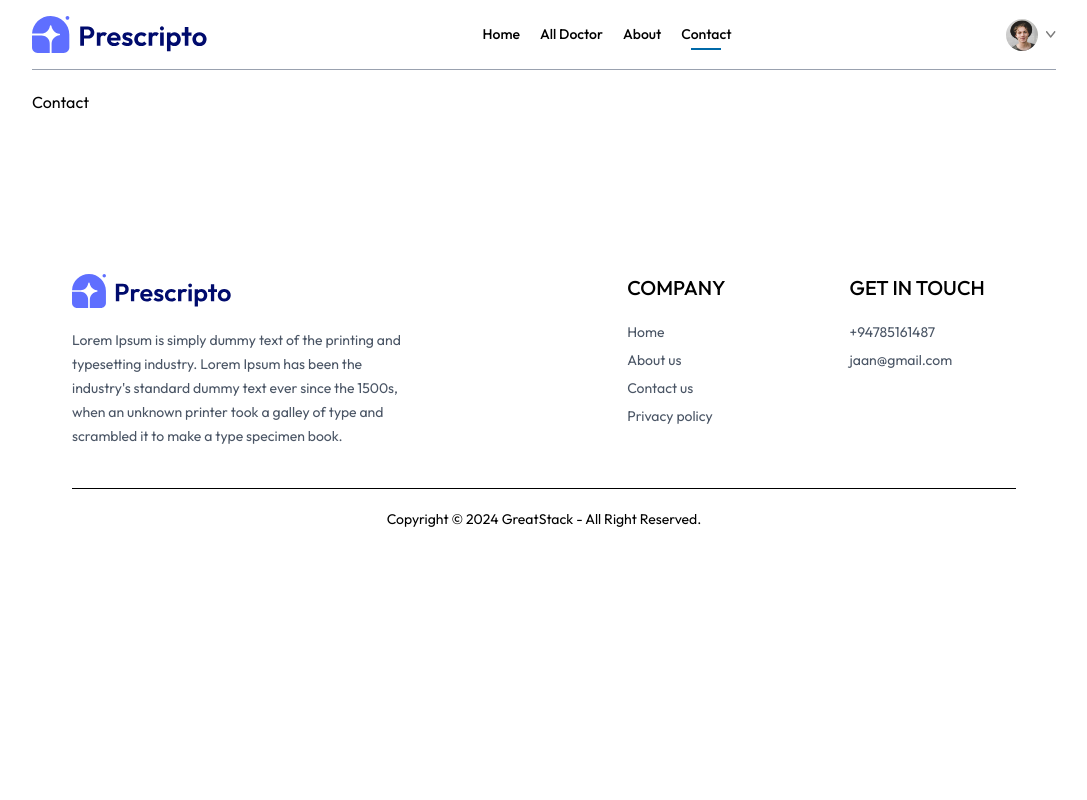
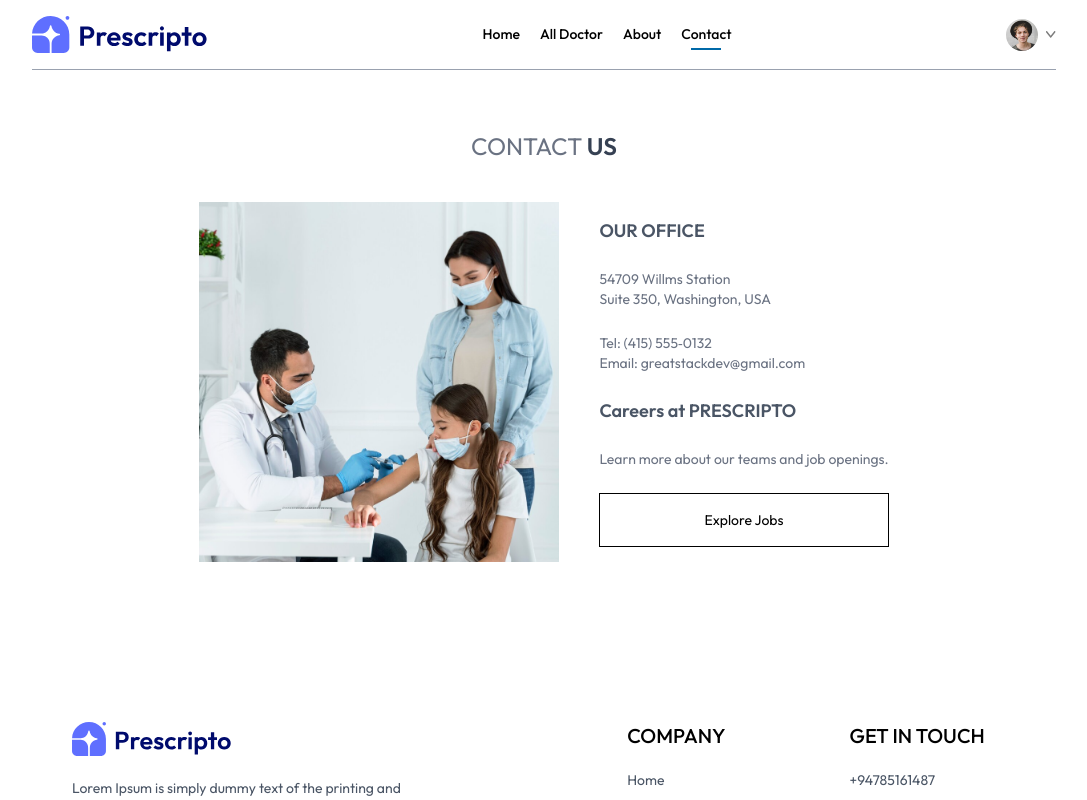
Before and after one commit to H-Janath/Appointments-booking-system-frontend, a React (Vite) app: page /contact in a window 1280 px wide. Shown: the top 800 px of the page, without its empty margins (96-1183 px from the left). Built offline with nearby package versions, Linux system fonts and the light colour scheme.

Commit message:
Enhance Contact page with office details, contact information, and careers section

```diff
--- a/src/pages/Contact.jsx
+++ b/src/pages/Contact.jsx
@@ -1,8 +1,25 @@
 import React from 'react'
-
+import {assets} from '../assets/assets'
 const Contact = () => {
   return (
-    <div>Contact</div>
+    <div>
+      <div className='text-center text-2xl pt-10 text-gray-500'>
+        <p>CONTACT <span className='text-gray-700 font-semibold'>US</span></p>
+      </div>
+
+      <div className='my-10 flex flex-col justify-center md:flex-row gap-10 mb-28 text-sm'>
+        <img className='w-full md:max-w-[360px] ' src={assets.contact_image} alt="" />
+        <div className='flex flex-col justify-center item-start gap-6'>
+          <p className='font-semibold text-lg text-gray-600'>OUR OFFICE</p>
+          <p className='text-gray-500'>54709 Willms Station<br />
+          Suite 350, Washington, USA</p>
+          <p className='text-gray-500'>Tel: (415) 555‑0132<br/>Email: greatstackdev@gmail.com</p>
+          <p className='font-semibold text-lg text-gray-600'>Careers at PRESCRIPTO</p>
+          <p className='text-gray-500'>Learn more about our teams and job openings.</p>
+          <button className='border border-black px-8 py-4 text-sm hover:bg-black hover:text-white transition-all duration-500'>Explore Jobs</button>
+        </div>
+      </div>
+    </div>
   )
 }
 
```
